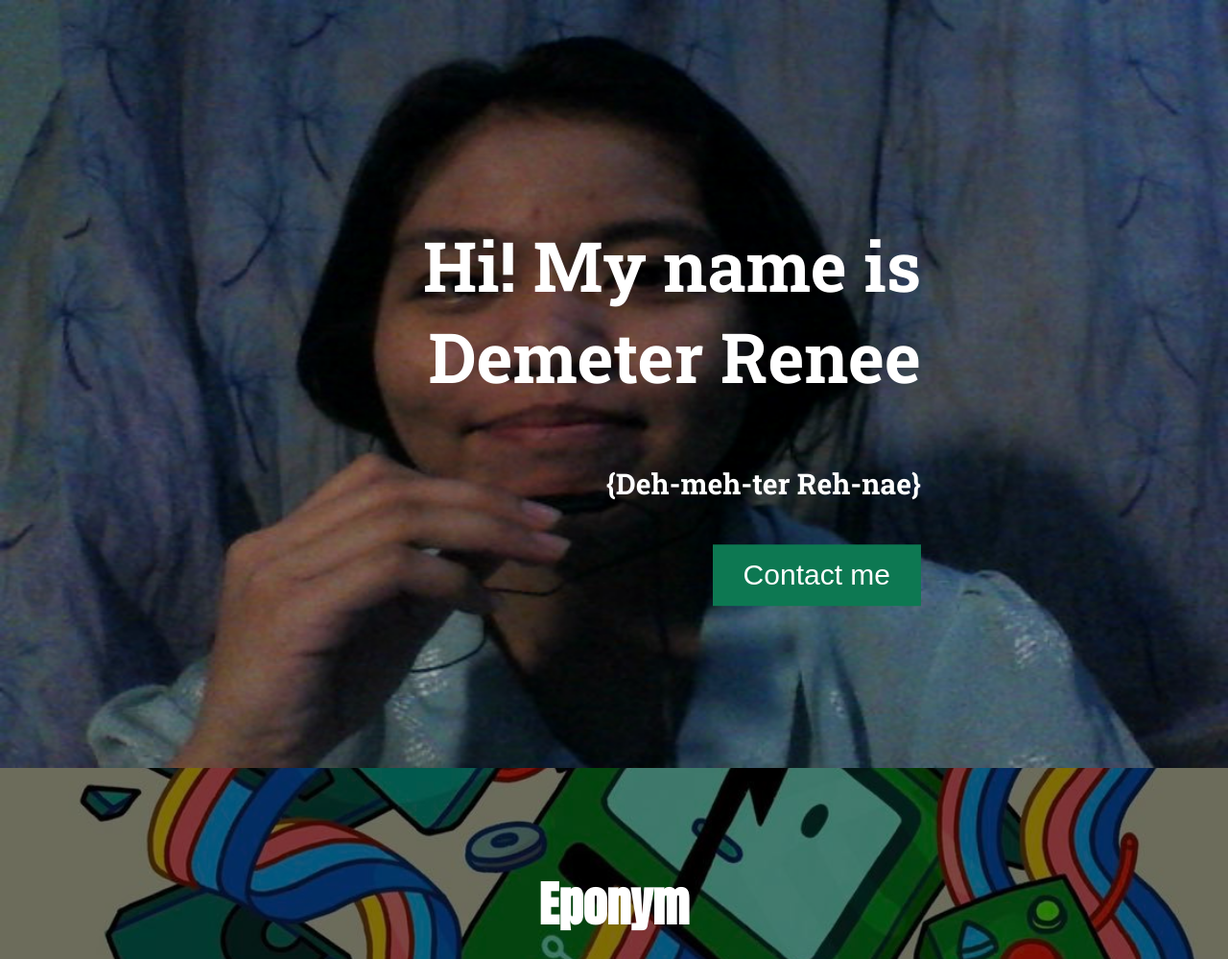
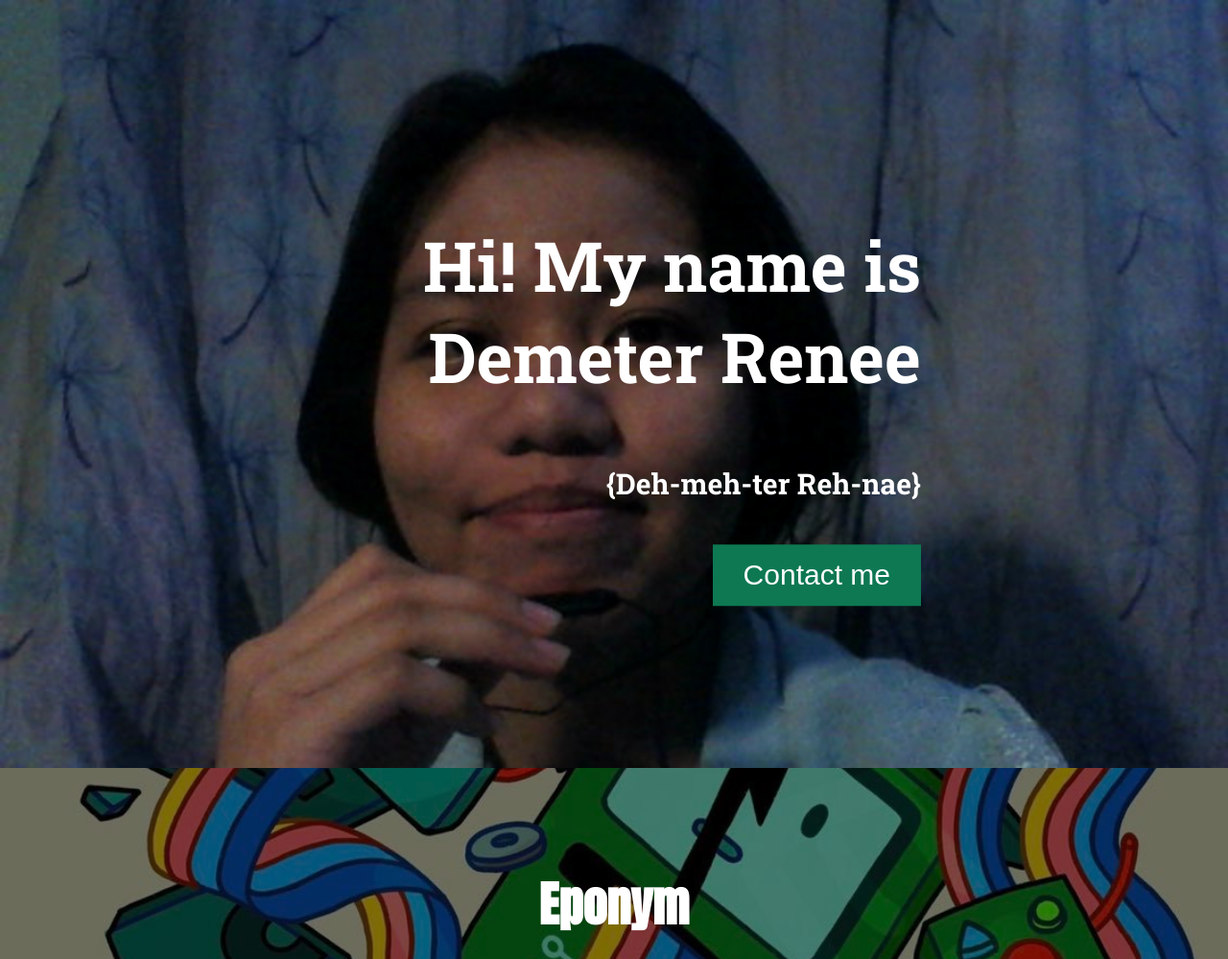
Before and after one commit to DemeterCaubang/lab1, a PHP site: page /index.html in a window 1280 px wide. Shown: the top 999 px of the page at 96% size. Run offline with PHP 8.4, Linux system fonts and the light colour scheme.

Commit message:
banner area reset

```diff
--- a/css/style.css
+++ b/css/style.css
@@ -10,7 +10,8 @@ width: 100%;
 height: 100vh;
 background-image:url(me.png);
 background-repeat: no-repeat;
-background-size: 100% 100%;
+-webkit-background-size: cover;
+background-size: cover;
 }
 
 .personal-text {
```
